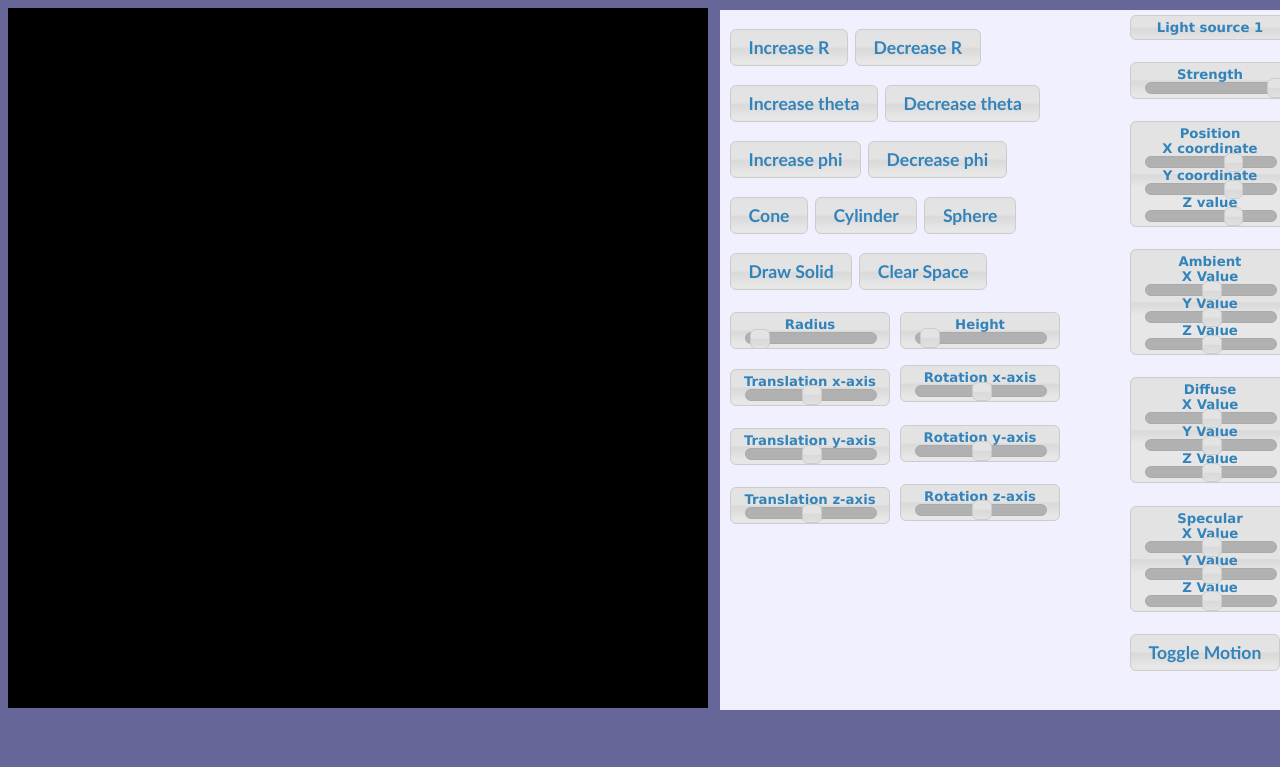
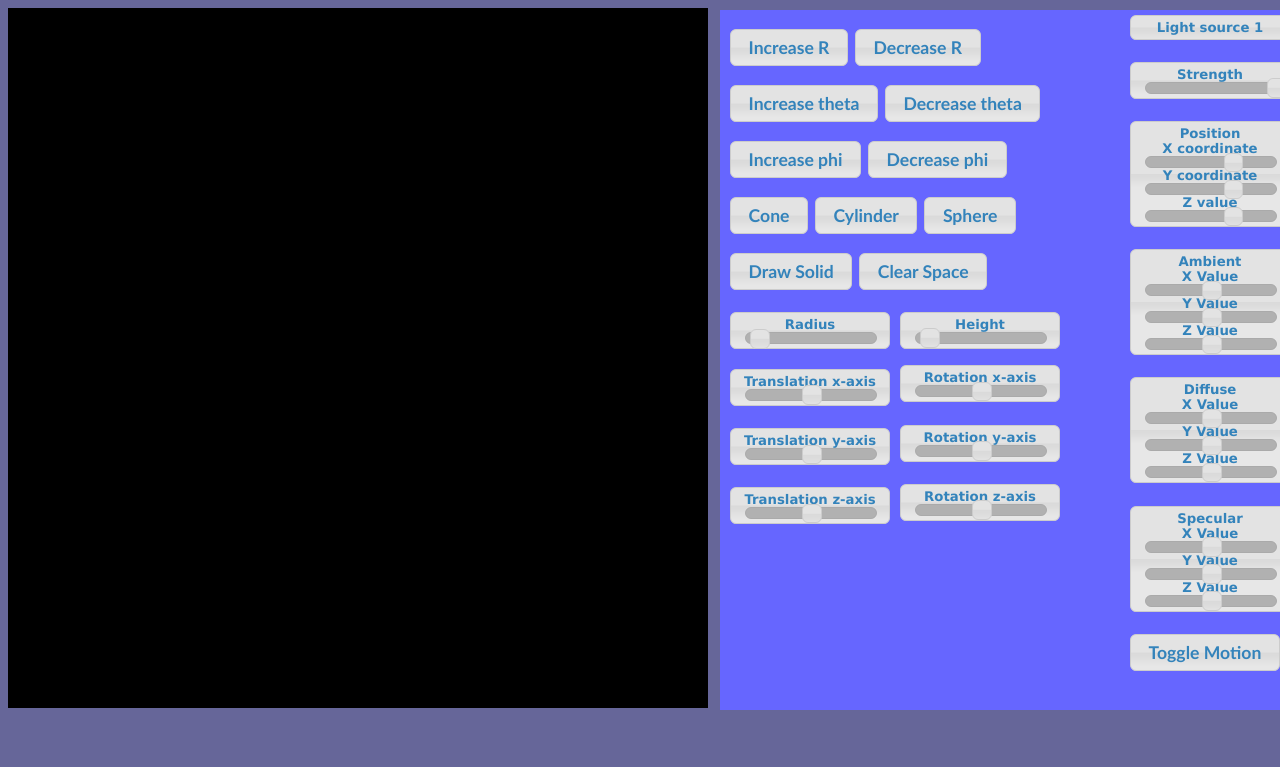
Before and after one commit to nashmia-riaz/Coursera-WebGL, a plain HTML site: page EXAMPLES/Assignment 4.html in a window 1280 px wide. Drawn offline with Linux system fonts and the light colour scheme; files whose address does not match are found by name.

Commit message:
Update Assignment 4.html

```diff
--- a/EXAMPLES/Assignment 4.html
+++ b/EXAMPLES/Assignment 4.html
@@ -133,7 +133,7 @@ width: 770px;
 position:absolute;
 top: 10px;
 left: 720px;
-background-color: #F0F0FF;
+background-color: #6666FF;
 ">
 </br>
 <button id = "Button0" style="position: relative; left:10px;">Increase R</button>
```
